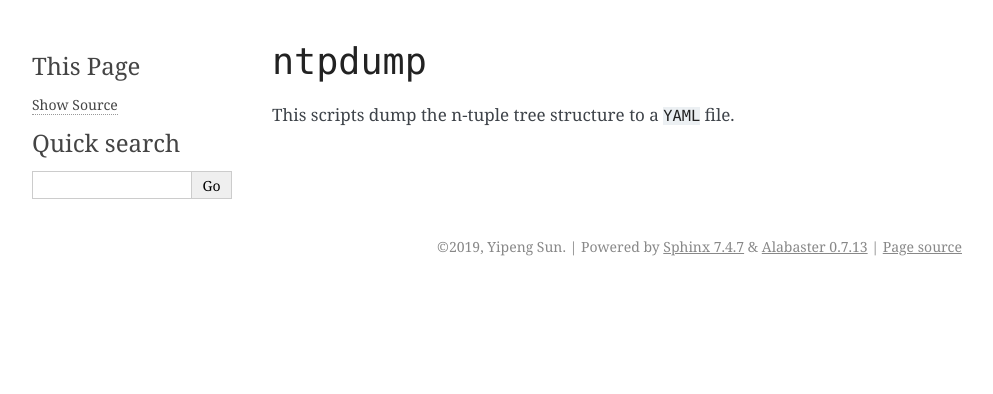
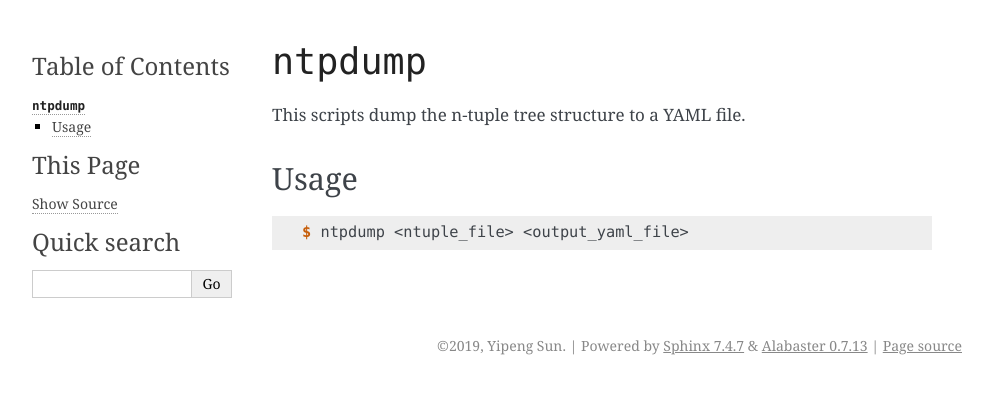
Before and after one commit to umd-lhcb/pyBabyMaker, a Sphinx documentation site: the page built from docs/scripts/ntpdump.rst, in a window 1280 px wide. Shown: the top 394 px of the page, without its empty margins (148-1141 px from the left). Built offline with Sphinx 7.4.7, drawn with Linux system fonts in a browser that asks for light colours.

Commit message:
Fix: Correct document heading level; explain usage for ntuple.

```diff
--- a/docs/api/pyBabyMaker.base.rst
+++ b/docs/api/pyBabyMaker.base.rst
@@ -1,5 +1,5 @@
 ``pyBabyMaker.base``
-^^^^^^^^^^^^^^^^^^^^
+--------------------
 
 .. automodule:: pyBabyMaker.base
    :members:
--- a/docs/api/pyBabyMaker.io.NestedYAMLLoader.rst
+++ b/docs/api/pyBabyMaker.io.NestedYAMLLoader.rst
@@ -1,5 +1,5 @@
 ``pyBabyMaker.io.NestedYAMLLoader``
-^^^^^^^^^^^^^^^^^^^^^^^^^^^^^^^^^^^
+-----------------------------------
 
 .. automodule:: pyBabyMaker.io.NestedYAMLLoader
    :members:
--- a/docs/install.rst
+++ b/docs/install.rst
@@ -1,5 +1,5 @@
 Installation
-------------
+============
 
 This package requires ``Python 3.7+``. Also, please make sure ``ROOT``,
 ``gcc``, and ``pip`` are installed.  Make sure that ``root-config`` is
--- a/docs/scripts/ntpdump.rst
+++ b/docs/scripts/ntpdump.rst
@@ -1,4 +1,11 @@
 ``ntpdump``
-^^^^^^^^^^^
+-----------
 
-This scripts dump the n-tuple tree structure to a ``YAML`` file.
+This scripts dump the n-tuple tree structure to a YAML file.
+
+Usage
+^^^^^
+
+.. code-block:: console
+
+   $ ntpdump <ntuple_file> <output_yaml_file>
```
